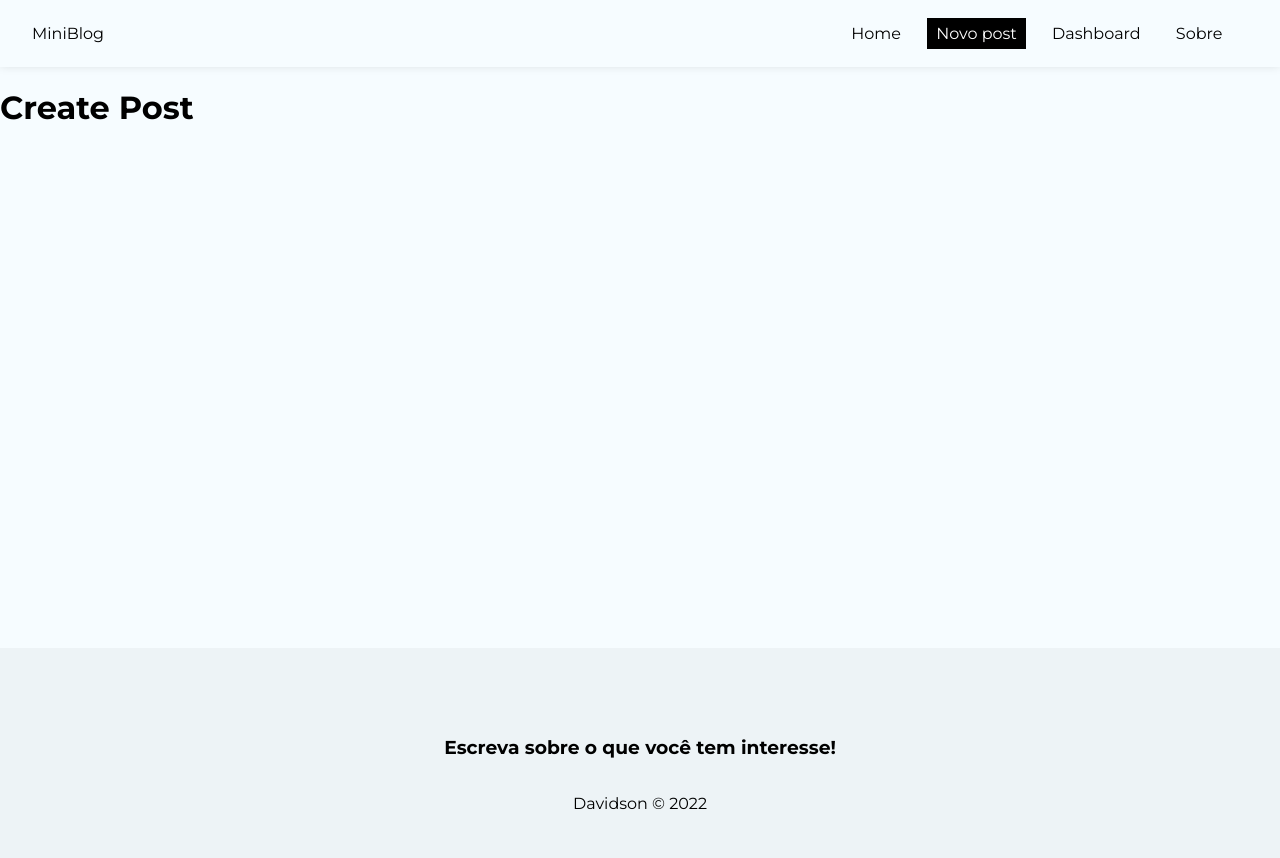
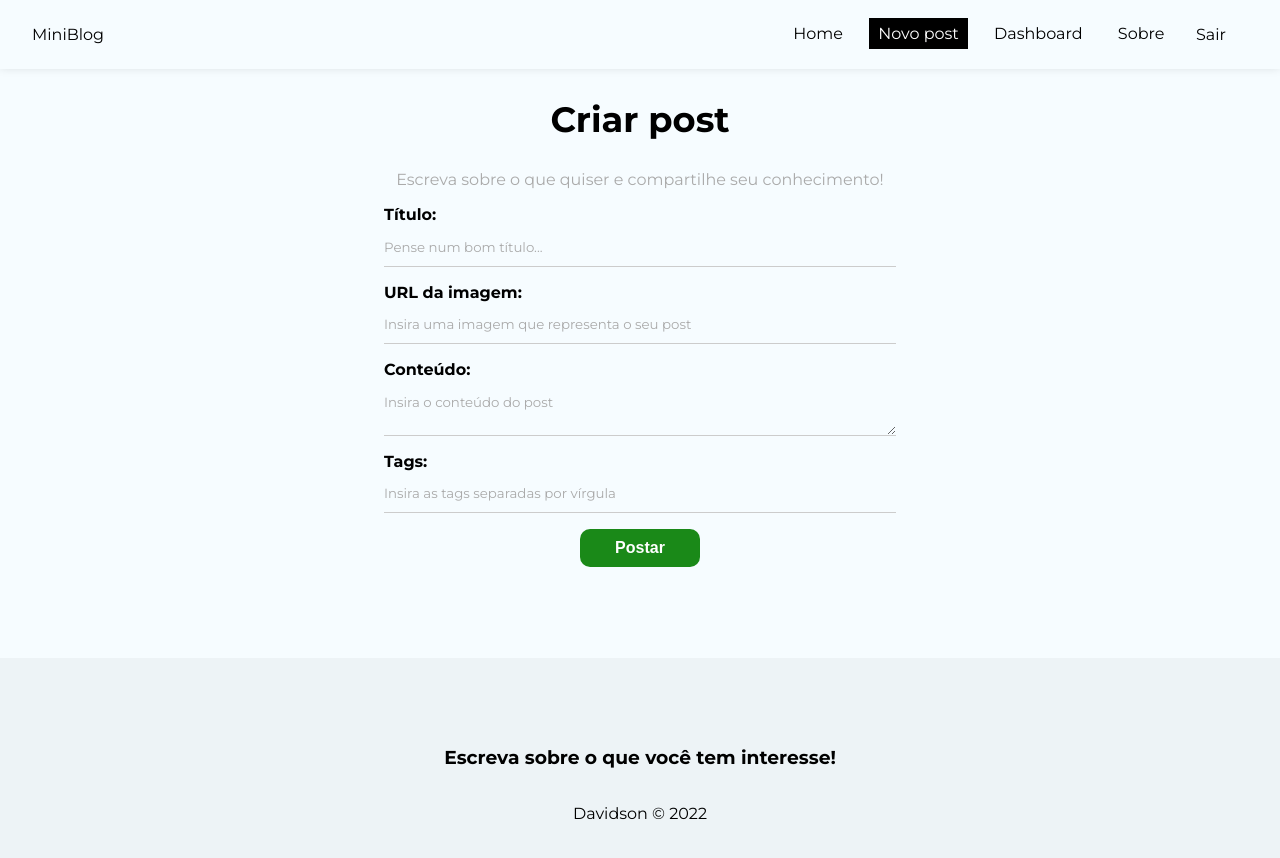
Before and after one commit to davidsoncarrilho/frontendweb2, a React (Create React App) app: page /posts/create in a window 1280 px wide. Shown: the top 858 px of the page. Built offline with nearby package versions, Linux system fonts and the light colour scheme; no server answers; sample sign-in values are in the browser's storage.

Commit message:
login e estrutura da página de criar posts

```diff
--- a/src/components/Navbar.js
+++ b/src/components/Navbar.js
@@ -8,6 +8,7 @@
 
 const Navbar = () => {
   const { user } = useAuthValue();
+  const { logout } = useAuthentication();
 
   return (
     <nav className={styles.navbar}>
@@ -71,6 +72,11 @@
             Sobre
           </NavLink>
         </li>
+        {user && (
+          <li>
+            <button onClick={logout}>Sair</button>
+          </li>
+        )}
       </ul>
     </nav>
   );
--- a/src/hooks/useAuthentication.js
+++ b/src/hooks/useAuthentication.js
@@ -6,6 +6,7 @@
   signWithEmailAndPassword,
   updateProfile,
   signOut,
+  signInWithEmailAndPassword,
 } from "firebase/auth";
 
 import { useState, useEffect } from "react";
@@ -26,6 +27,7 @@
     }
   }
 
+  //Register
   const createUser = async (data) => {
     checkIfIsCancelled();
     setLoading(true);
@@ -61,6 +63,37 @@
     }
   };
 
+  // logout - sign out
+  const logout = () => {
+    checkIfIsCancelled();
+    signOut(auth);
+  };
+
+  // login - sign in
+
+  const login = async (data) => {
+    checkIfIsCancelled();
+    setLoading(true);
+    setError(false);
+
+    try {
+      await signInWithEmailAndPassword(auth, data.email, data.password);
+      setLoading(false);
+    } catch (error) {
+      let systemErrorMessage;
+
+      if (error.message.includes("user-not-found")) {
+        systemErrorMessage = "Usuário não encontrado";
+      } else if (error.message.includes("wrong-password")) {
+        systemErrorMessage = "Senha incorreta";
+      } else {
+        systemErrorMessage = "Ocorreu um erro, por favor tente mais tarde";
+      }
+      setError(systemErrorMessage);
+      setLoading(false);
+    }
+  };
+
   useEffect(() => {
     return () => setCancelled(true);
   }, []);
@@ -70,5 +103,7 @@
     createUser,
     error,
     loading,
+    logout,
+    login,
   };
 };
--- a/src/pages/CreatePost/CreatePost.js
+++ b/src/pages/CreatePost/CreatePost.js
@@ -1,9 +1,77 @@
 import styles from "./CreatePost.module.css";
 
+import { useState } from "react";
+import { useNavigate } from "react-router-dom";
+import { useAuthValue } from "../../context/AuthContext";
+
 const CreatePost = () => {
+  const [title, setTitle] = useState("");
+  const [imagem, setImage] = useState("");
+  const [body, setBody] = useState("");
+  const [tags, setTags] = useState([]);
+  const [formError, setFormError] = useState("");
+
+  const handleSubmit = (e) => {
+    e.preventDefault();
+  };
+
   return (
-    <div>
-      <h1>Create Post</h1>
+    <div className={styles.create_post}>
+      <h2>Criar post</h2>
+      <p>Escreva sobre o que quiser e compartilhe seu conhecimento!</p>
+      <form onSubmit={handleSubmit}>
+        <label>
+          <span>Título: </span>
+          <input
+            type="text"
+            name="title"
+            required
+            placeholder="Pense num bom título..."
+            onChange={(e) => setTitle(e.target.value)}
+            value={title}
+          />
+        </label>
+        <label>
+          <span>URL da imagem: </span>
+          <input
+            type="text"
+            name="image"
+            required
+            placeholder="Insira uma imagem que representa o seu post"
+            onChange={(e) => setImage(e.target.value)}
+            value={title}
+          />
+        </label>
+        <label>
+          <span>Conteúdo: </span>
+          <textarea
+            name="body"
+            required
+            placeholder="Insira o conteúdo do post"
+            value={body}
+            onChange={(e) => setBody(e.target.value)}
+          ></textarea>
+        </label>
+        <label>
+          <span>Tags: </span>
+          <input
+            type="text"
+            name="tags"
+            required
+            placeholder="Insira as tags separadas por vírgula"
+            onChange={(e) => setTags(e.target.value)}
+            value={title}
+          />
+        </label>
+        <button className="btn">Postar</button>
+        {/* {!loading && <button className="btn">Cadastrar</button>}
+        {loading && (
+          <button className="btn" disabled>
+            Aguarde...
+          </button>
+        )}
+        {error && <p className="error">{error}</p>} */}
+      </form>
     </div>
   );
 };
--- a/src/pages/CreatePost/CreatePost.module.css
+++ b/src/pages/CreatePost/CreatePost.module.css
@@ -0,0 +1,11 @@
+.create_post {
+  text-align: center;
+}
+
+.create_post h2 {
+  font-size: 2.2em;
+}
+
+.create_post p {
+  color: #aaa;
+}
--- a/src/pages/Login/Login.js
+++ b/src/pages/Login/Login.js
@@ -1,7 +1,70 @@
 import styles from "./Login.module.css";
+import { useState, useEffect } from "react";
+import { useAuthentication } from "../../hooks/useAuthentication";
 
 const Login = () => {
-  return <h2>login</h2>;
+  const [email, setEmail] = useState("");
+  const [password, setPassword] = useState("");
+  const [error, setError] = useState("");
+
+  const { login, error: authError, loading } = useAuthentication();
+
+  const handleSubmit = async (e) => {
+    e.preventDefault();
+
+    setError("");
+
+    const user = {
+      email,
+      password,
+    };
+    const res = await login(user);
+    console.log(res);
+  };
+
+  useEffect(() => {
+    if (authError) {
+      setError(authError);
+    }
+  }, [authError]);
+
+  return (
+    <div className={styles.login}>
+      <h1>Entrar</h1>
+      <p>Faça o login para poder utilizar o sistema</p>
+      <form onSubmit={handleSubmit}>
+        <label>
+          <span>E-mail:</span>
+          <input
+            type="email"
+            name="email"
+            required
+            placeholder="E-mail do usuário"
+            value={email}
+            onChange={(e) => setEmail(e.target.value)}
+          />
+        </label>
+        <label>
+          <span>Senha:</span>
+          <input
+            type="password"
+            name="password"
+            required
+            placeholder="Insira sua senha"
+            value={password}
+            onChange={(e) => setPassword(e.target.value)}
+          />
+        </label>
+        {!loading && <button className="btn">Entrar</button>}
+        {loading && (
+          <button className="btn" disabled>
+            Aguarde...
+          </button>
+        )}
+        {error && <p className="error">{error}</p>}
+      </form>
+    </div>
+  );
 };
 
 export default Login;
--- a/src/pages/Login/Login.module.css
+++ b/src/pages/Login/Login.module.css
@@ -0,0 +1,7 @@
+.login {
+  text-align: center;
+}
+
+.login p {
+  color: #aaa;
+}
```
